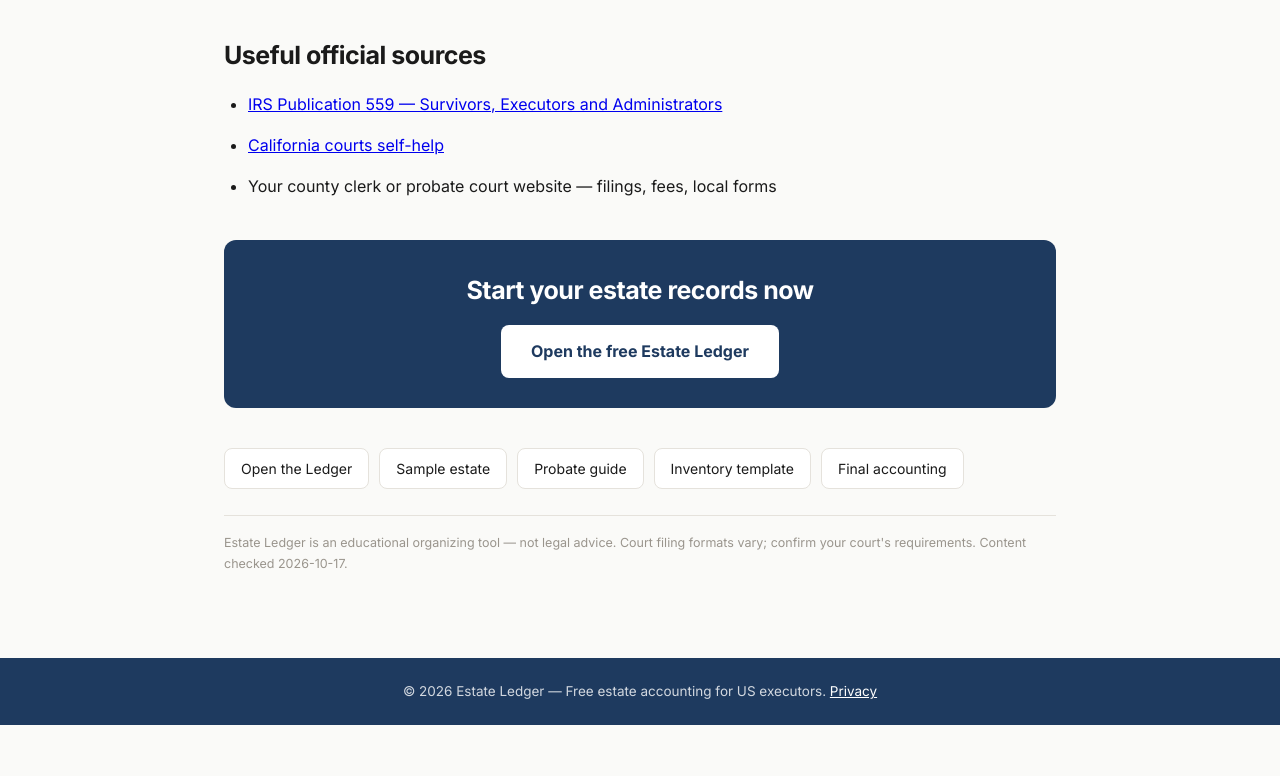
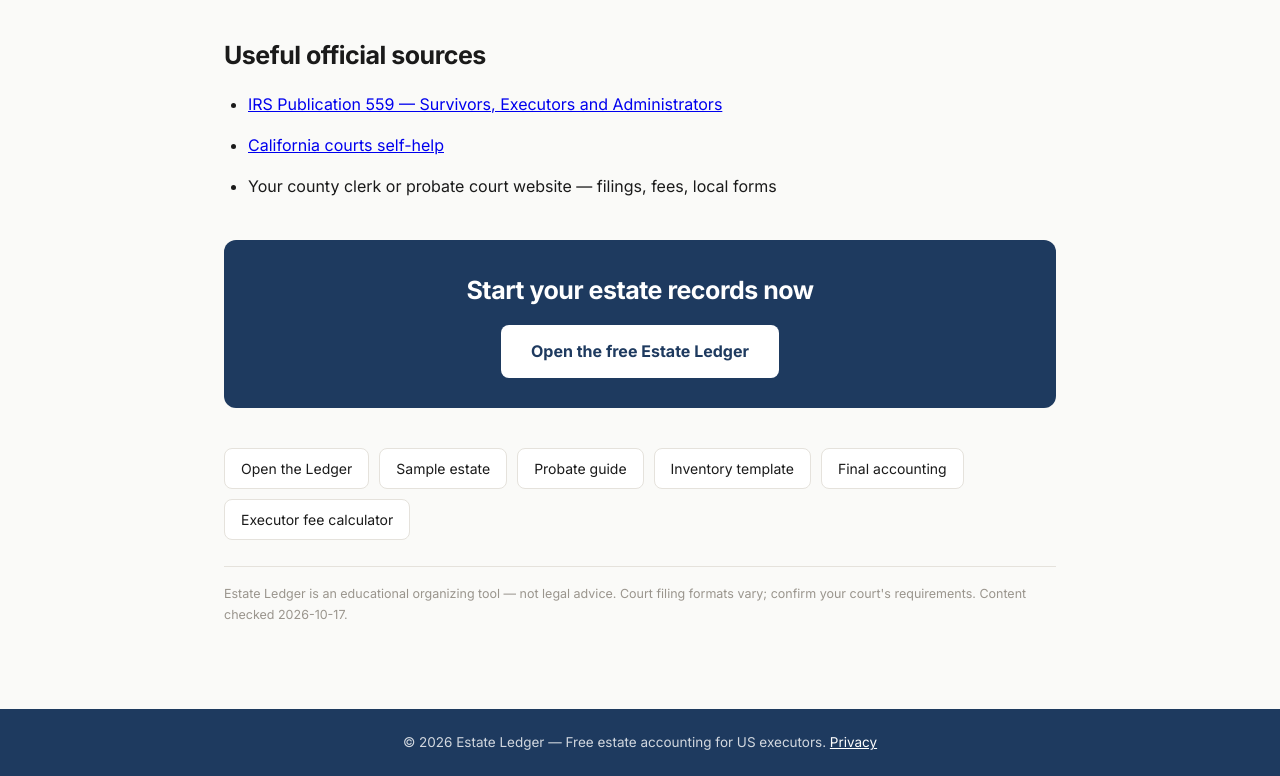
Before and after one commit to makszoom/estate-ledger, a plain HTML site: page probate-accounting.html in a window 1280 px wide. Shown: the part 1798-2574 px from the top of the page. Before the commit the page ends 2523 px from the top, so only its background shows below. Drawn offline with Linux system fonts and the light colour scheme.

Commit message:
D11 deploy probate-accounting.html: fee calculator (24 states §statutes) + fee panel in Setup + record-as-expense + gross-basis warnings + OH §2113.35 span fix + landing links

```diff
--- a/probate-accounting.html
+++ b/probate-accounting.html
@@ -122,6 +122,7 @@ footer a{color:#fff}
   <a href="probate-accounting.html" style="padding:8px 16px;font-size:14px;background:#fff;border:1px solid var(--border);border-radius:8px;text-decoration:none;color:var(--ink)">Probate guide</a>
   <a href="estate-inventory-template.html" style="padding:8px 16px;font-size:14px;background:#fff;border:1px solid var(--border);border-radius:8px;text-decoration:none;color:var(--ink)">Inventory template</a>
   <a href="final-accounting-probate.html" style="padding:8px 16px;font-size:14px;background:#fff;border:1px solid var(--border);border-radius:8px;text-decoration:none;color:var(--ink)">Final accounting</a>
+  <a href="executor-fee-calculator.html" style="padding:8px 16px;font-size:14px;background:#fff;border:1px solid var(--border);border-radius:8px;text-decoration:none;color:var(--ink)">Executor fee calculator</a>
 </div>
 <p class="disc">Estate Ledger is an educational organizing tool — not legal advice. Court filing formats vary; confirm your court's requirements. Content checked 2026-10-17.</p>
 </main>
```
